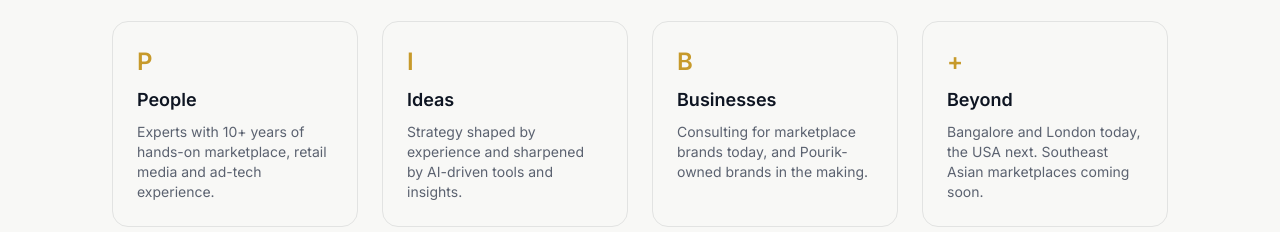
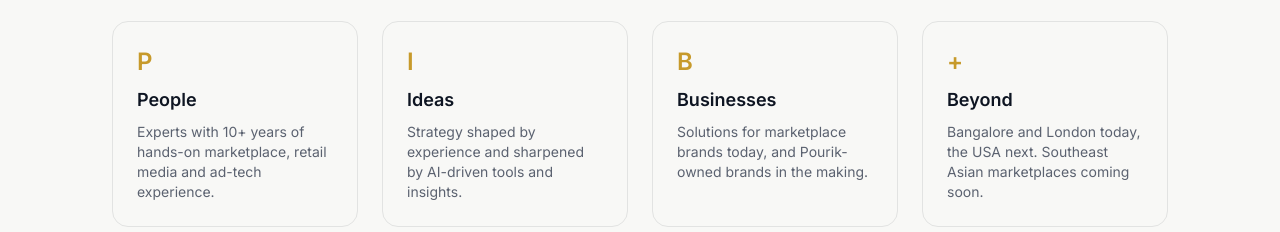
Before and after one commit to ranjandsgpt/pourik, a Next.js app: page /about in a window 1280 px wide. Shown: the part 1120-1352 px from the top of the page. Built offline with nearby package versions, Linux system fonts and the light colour scheme.

Commit message:
Solutions: about page wording

```diff
--- a/app/about/page.tsx
+++ b/app/about/page.tsx
@@ -22,7 +22,7 @@
   {
     letter: "B",
     title: "Businesses",
-    copy: "Consulting for marketplace brands today, and Pourik-owned brands in the making.",
+    copy: "Solutions for marketplace brands today, and Pourik-owned brands in the making.",
   },
   {
     letter: "+",
```
